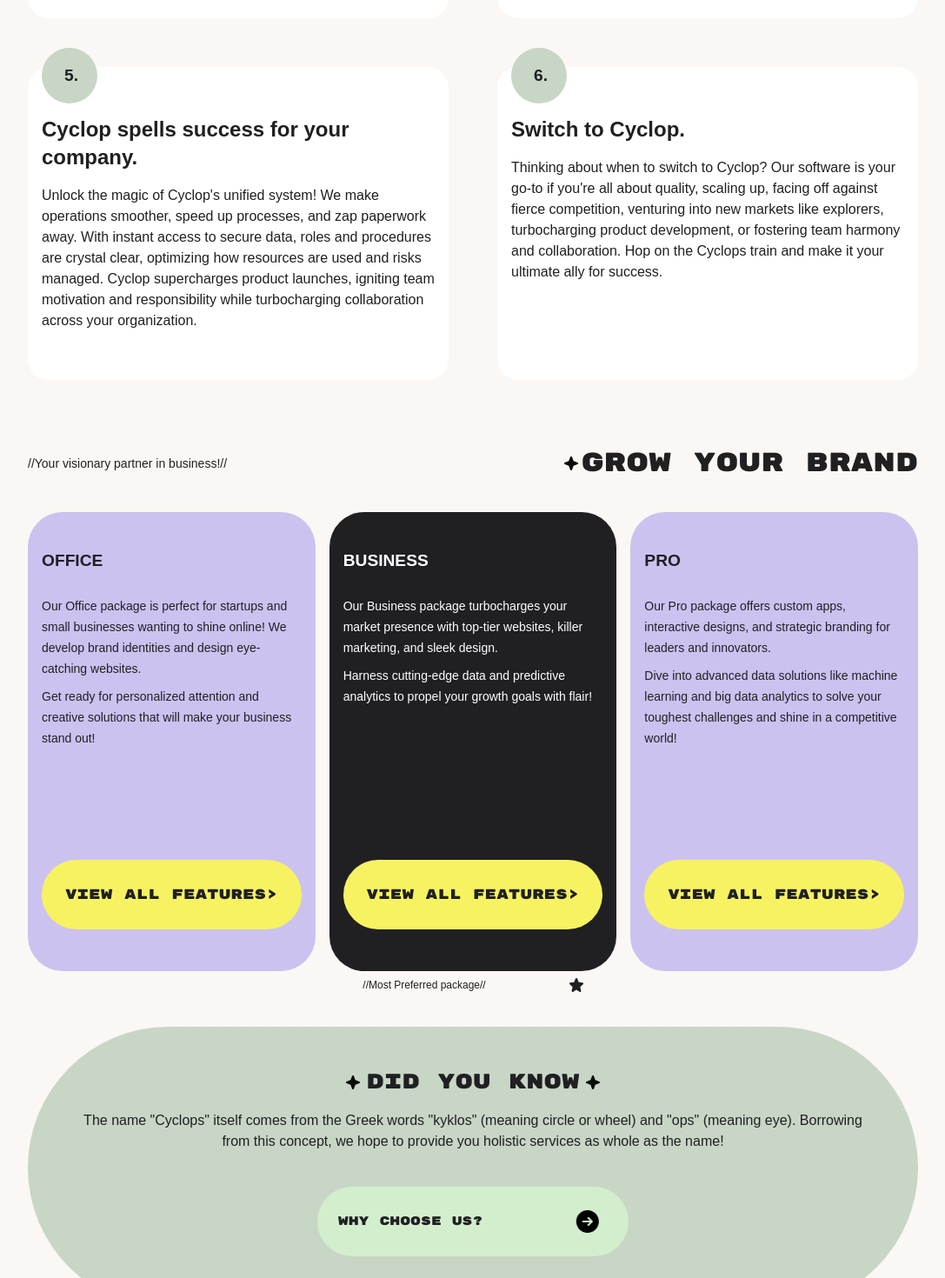
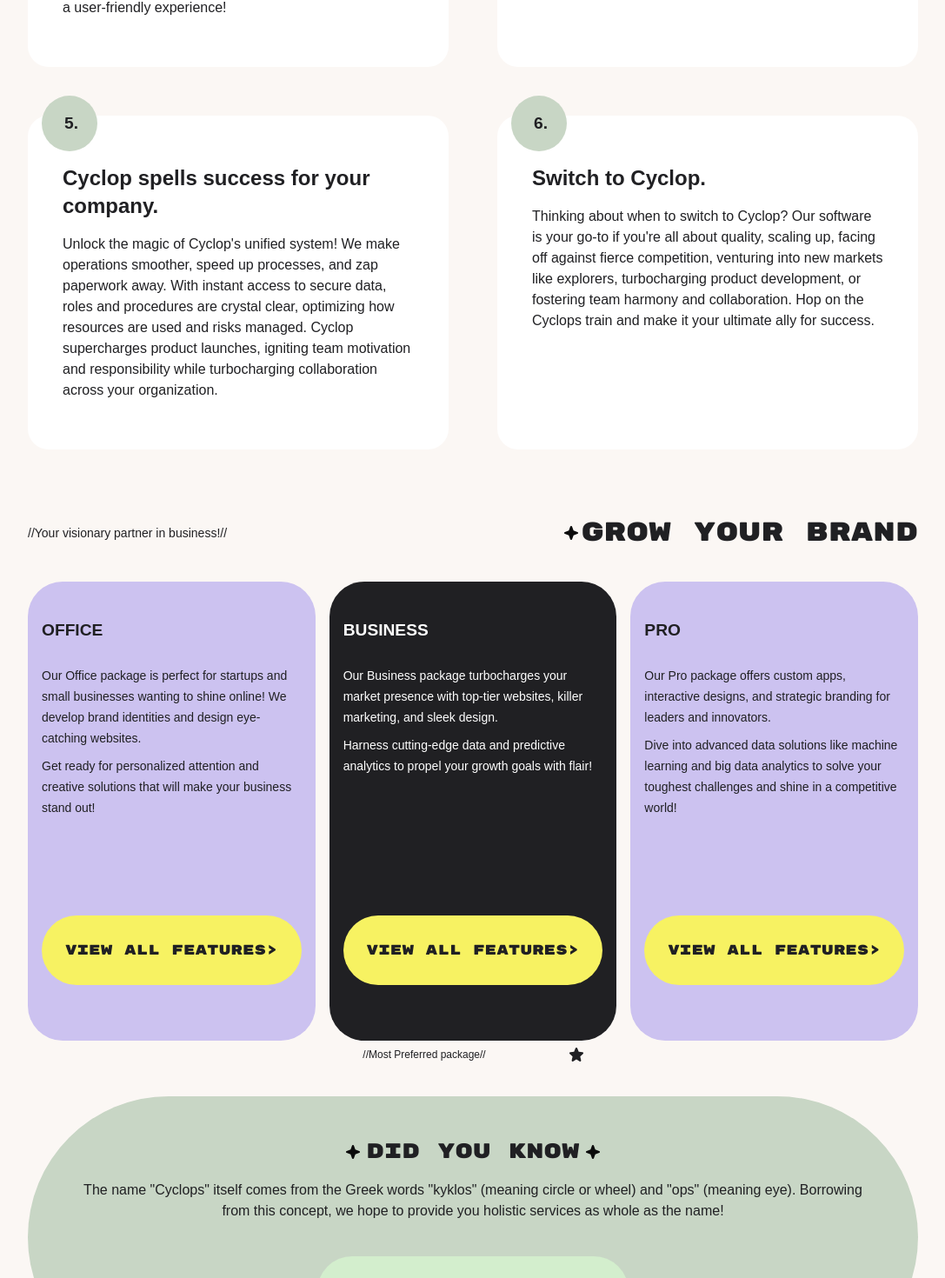
Before and after one commit to AdarshPeri/cyclop, a Next.js app: page /why-cyclop in a window 1280 px wide. Shown: the part 1255-2725 px from the top of the page at 87% size, without its empty margins (96-1183 px from the left). Built offline with nearby package versions, Linux system fonts and the light colour scheme; a web font is replaced by a local one.

Commit message:
subs padding

```diff
--- a/app/components/Subscription.js
+++ b/app/components/Subscription.js
@@ -65,7 +65,7 @@ export const PriceCard = ({ heading, width = '33%', para1, para2 }) => {
     <div
       className={`bg-primary-100 h-104 md:max-tablet:h-100 tablet:max-xl:h-150 xl:h-105 w-[${width}] tablet:w-[33%] rounded-4xl hover:brightness-95 group transition-colors duration-300`}
     >
-      <div className='py-4 px-4 max-sm:px-8 max-tablet:px-8 max-tablet:py-4 grid grid-cols-1 gap-4 md:max-xl:gap-3 grid-rows-[1fr_4fr_1fr] md:max-tablet:grid-rows-[1fr_2.4fr_1fr] lg:grid-rows-[1fr_3.8fr_1fr] max-xs:gap-0 lg:gap-0'>
+      <div className='py-4 px-4 max-sm:px-8 max-tablet:px-8 max-tablet:py-4 grid grid-cols-1 gap-4 md:max-xl:gap-3 grid-rows-[1fr_4fr_1fr] md:max-tablet:grid-rows-[1fr_2.4fr_1fr] tablet:grid-rows-[1fr_3.6fr_1fr] max-xs:gap-0 lg:gap-0'>
         <div className='flex justify-start items-center'>
           <p className='uppercase text-1.2xl leading-tight font-extrabold'>
             {heading}
@@ -93,7 +93,7 @@ export const PriceCardBlack = ({ heading, width = '33%', para1, para2 }) => {
     <div
       className={`bg-alternate-50 text-white h-104 md:max-tablet:h-100 tablet:max-xl:h-150 xl:h-105 w-[${width}] tablet:w-[33%] rounded-4xl hover:brightness-95 group transition-colors duration-300`}
     >
-      <div className='py-4 px-4 max-sm:px-8 max-tablet:px-8 max-tablet:py-4 grid grid-cols-1 gap-4 md:max-xl:gap-3 grid-rows-[1fr_4fr_1fr] md:max-tablet:grid-rows-[1fr_2.4fr_1fr] lg:grid-rows-[1fr_3.8fr_1fr] max-xs:gap-0 lg:gap-0'>
+      <div className='py-4 px-4 max-sm:px-8 max-tablet:px-8 max-tablet:py-4 grid grid-cols-1 gap-4 md:max-xl:gap-3 grid-rows-[1fr_4fr_1fr] md:max-tablet:grid-rows-[1fr_2.4fr_1fr] tablet:grid-rows-[1fr_3.6fr_1fr] max-xs:gap-0 lg:gap-0'>
         <div className='flex justify-start items-center'>
           <p className='uppercase text-1.2xl leading-tight font-extrabold'>
             {heading}
--- a/app/components/WhyChooseUs.js
+++ b/app/components/WhyChooseUs.js
@@ -3,7 +3,7 @@ import rightArrow from '@/public/ArrowCircleRight.svg';
 import star from '@/public/small-star.svg';
 import Image from 'next/image';
 
-const WhyChooseUs = ({ heading, description }) => {
+const WhyChooseUs = ({ heading, description, buttonText = 'WHY CHOOSE US?' }) => {
   return (
     <div className='w-[90%] lg:w-[80%] xl:w-[75%] flex flex-col items-center gap-4 bg-tertiary-100 rounded-full mb-14 mt-10'>
       <div className='py-48 px-4 md:py-12 md:px-16'>
@@ -23,7 +23,7 @@ const WhyChooseUs = ({ heading, description }) => {
         </p>
         <div className='flex justify-center mt-4'>
           <button className='flex px-6 py-2 md:py-6 bg-tertiary-50 rounded-4xl items-center justify-between uppercase w-[86%] md:w-[50%] lg:w-[40%] mb-3 mt-6 text-sm'>
-            <span className={`${rubik.className}`}>WHY CHOOSE US?</span>
+            <span className={`${rubik.className}`}>{buttonText}</span>
             <Image
               src={rightArrow}
               alt='arrow'
--- a/app/why-cyclop/page.js
+++ b/app/why-cyclop/page.js
@@ -61,6 +61,7 @@ const MainSection = () => {
       <WhyChooseUs
         heading={'Did you know'}
         description={`The name "Cyclops" itself comes from the Greek words "kyklos" (meaning circle or wheel) and "ops" (meaning eye). Borrowing from this concept, we hope to provide you holistic services as whole as the name! `}
+        buttonText='SEE OUR SERVICES'
       />
       <FooterSectionCut />
     </div>
@@ -73,7 +74,7 @@ const WhyDescriptions = ({ why: { title, description }, index }) => {
       <p className='absolute -top-[6%] left-4 h-16 w-16 bg-tertiary-100 rounded-full text-1.2xl font-bold flex justify-center items-center pl-1'>
         {`${index}.`}
       </p>
-      <div className='flex flex-col gap-4 my-10'>
+      <div className='flex flex-col gap-4 my-10 px-6'>
         <p className='text-2xl font-bold'>{title}</p>
         <p className=''>{description}</p>
       </div>
```
